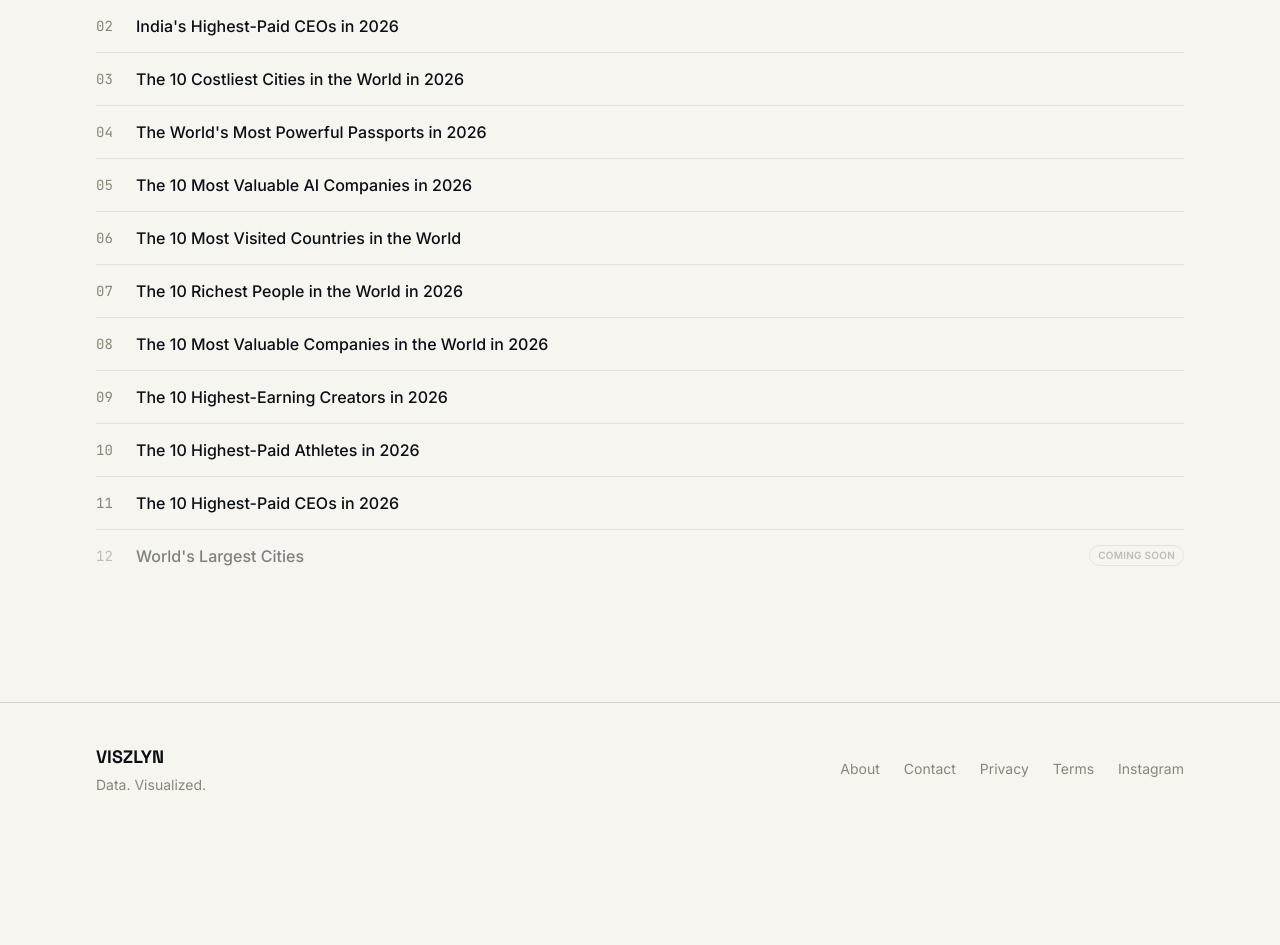
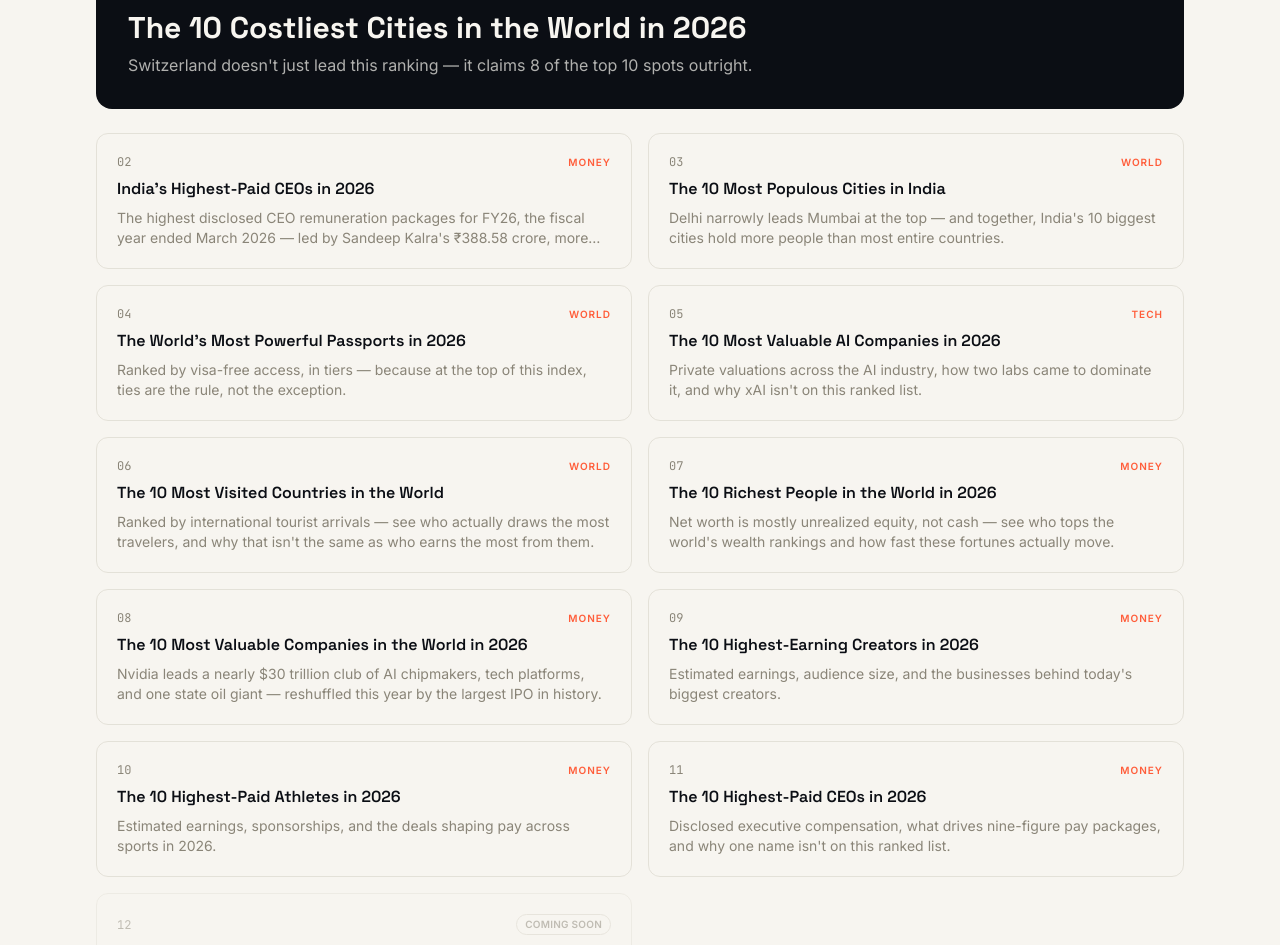
Before and after one commit to Vedang1655/viszlyn, a Next.js app: page /rankings in a window 1280 px wide. Shown: the part 380-1325 px from the top of the page. Before the commit the page ends 1215 px from the top, so only its background shows below. Built offline with nearby package versions, Linux system fonts and the light colour scheme.

Commit message:
Redesign rankings page, fix article order, orange wordmark

```diff
--- a/src/app/rankings/page.tsx
+++ b/src/app/rankings/page.tsx
@@ -14,6 +14,8 @@ export default function RankingsIndex() {
   const realRankings = ALL_RANKING_ARTICLES.map((article) => ({
     title: article.title,
     href: `/rankings/${article.slug}`,
+    eyebrow: article.eyebrow,
+    dek: article.dek,
   }));
 
   const rankings = [...realRankings, ...COMING_SOON];
--- a/src/components/LatestRankings.tsx
+++ b/src/components/LatestRankings.tsx
@@ -3,44 +3,94 @@ import Link from "next/link";
 type RankingLink = {
   title: string;
   href: string;
+  eyebrow?: string;
+  dek?: string;
   comingSoon?: boolean;
 };
 
+function ComingSoonCard({ item, index }: { item: RankingLink; index: number }) {
+  return (
+    <div className="flex flex-col gap-2 p-5 rounded-xl border border-stone-light/60 opacity-50 cursor-default">
+      <div className="flex items-center justify-between">
+        <span className="font-data text-xs text-stone">
+          {String(index + 1).padStart(2, "0")}
+        </span>
+        <span className="font-body text-[10px] font-semibold tracking-wide text-stone uppercase border border-stone-light rounded-full px-2 py-0.5">
+          Coming Soon
+        </span>
+      </div>
+      <span className="font-display font-semibold text-base text-ink leading-snug">
+        {item.title}
+      </span>
+    </div>
+  );
+}
+
 export function LatestRankings({ rankings }: { rankings: RankingLink[] }) {
+  const [featured, ...rest] = rankings;
+
   return (
     <section className="max-w-6xl mx-auto px-5 md:px-8 py-10 border-t border-stone-light">
       <h2 className="font-display font-semibold text-sm tracking-widest text-stone uppercase mb-5">
         Latest Rankings
       </h2>
-      <ol className="flex flex-col">
-        {rankings.map((item, i) =>
+
+      {featured &&
+        (featured.comingSoon ? (
+          <div className="mb-6">
+            <ComingSoonCard item={featured} index={0} />
+          </div>
+        ) : (
+          <Link
+            href={featured.href}
+            className="group block mb-6 p-6 md:p-8 rounded-2xl bg-ink hover:bg-ink/90 transition-colors"
+          >
+            <span className="font-body text-[11px] font-semibold tracking-widest text-signal uppercase">
+              {featured.eyebrow ?? "Latest"}
+            </span>
+            <h3 className="font-display font-bold text-2xl md:text-3xl text-paper mt-2 mb-2 leading-[1.15] group-hover:text-signal transition-colors">
+              {featured.title}
+            </h3>
+            {featured.dek && (
+              <p className="font-body text-sm md:text-base text-paper/70 max-w-2xl">
+                {featured.dek}
+              </p>
+            )}
+          </Link>
+        ))}
+
+      <div className="grid grid-cols-1 sm:grid-cols-2 gap-4">
+        {rest.map((item, i) =>
           item.comingSoon ? (
-            <li
+            <ComingSoonCard key={item.href} item={item} index={i + 1} />
+          ) : (
+            <Link
               key={item.href}
-              className="flex items-center gap-4 py-3.5 border-b border-stone-light/60 last:border-0 opacity-50 cursor-default"
+              href={item.href}
+              className="group flex flex-col gap-2 p-5 rounded-xl border border-stone-light/60 hover:border-signal/40 hover:bg-ink/[0.02] transition-colors"
             >
-              <span className="font-data text-sm text-stone w-6 shrink-0">
-                {String(i + 1).padStart(2, "0")}
+              <div className="flex items-center justify-between">
+                <span className="font-data text-xs text-stone">
+                  {String(i + 2).padStart(2, "0")}
+                </span>
+                {item.eyebrow && (
+                  <span className="font-body text-[10px] font-semibold tracking-widest text-signal uppercase">
+                    {item.eyebrow}
+                  </span>
+                )}
+              </div>
+              <span className="font-display font-semibold text-base text-ink leading-snug group-hover:text-signal transition-colors">
+                {item.title}
               </span>
-              <span className="font-body font-medium text-ink">{item.title}</span>
-              <span className="font-body text-[10px] font-semibold tracking-wide text-stone uppercase border border-stone-light rounded-full px-2 py-0.5 ml-auto">
-                Coming Soon
-              </span>
-            </li>
-          ) : (
-            <li key={item.href} className="border-b border-stone-light/60 last:border-0">
-              <Link href={item.href} className="flex items-center gap-4 py-3.5 group">
-                <span className="font-data text-sm text-stone w-6 shrink-0">
-                  {String(i + 1).padStart(2, "0")}
-                </span>
-                <span className="font-body font-medium text-ink group-hover:text-signal transition-colors">
-                  {item.title}
-                </span>
-              </Link>
-            </li>
+              {item.dek && (
+                <p className="font-body text-sm text-stone line-clamp-2">
+                  {item.dek}
+                </p>
+              )}
+            </Link>
           )
         )}
-      </ol>
+      </div>
     </section>
   );
 }
--- a/src/components/SiteFooter.tsx
+++ b/src/components/SiteFooter.tsx
@@ -12,7 +12,7 @@ export function SiteFooter() {
     <footer className="border-t border-stone-light mt-20">
       <div className="max-w-6xl mx-auto px-5 md:px-8 py-10 flex flex-col md:flex-row md:items-center md:justify-between gap-4">
         <div>
-          <span className="font-display font-bold text-lg text-ink">
+          <span className="font-display font-bold text-lg text-signal">
             VISZLYN
           </span>
           <p className="font-body text-sm text-stone mt-1">Data. Visualized.</p>
--- a/src/components/SiteHeader.tsx
+++ b/src/components/SiteHeader.tsx
@@ -21,7 +21,7 @@ export function SiteHeader() {
           className="flex items-baseline gap-2 group"
           onClick={() => setMenuOpen(false)}
         >
-          <span className="font-display font-bold text-xl tracking-tight text-ink">
+          <span className="font-display font-bold text-xl tracking-tight text-signal">
             VISZLYN
           </span>
           <span className="hidden sm:inline font-body text-xs text-stone">
--- a/src/data/rankings/index.ts
+++ b/src/data/rankings/index.ts
@@ -12,9 +12,9 @@ import { indiaHighestPaidCeos2026 } from "./india-highest-paid-ceos-2026";
 import { costliestCitiesWorld2026 } from "./costliest-cities-world-2026";
 
 export const ALL_RANKING_ARTICLES: RankingArticle[] = [
+  costliestCitiesWorld2026,
+  indiaHighestPaidCeos2026,
   indiaMostPopulousCities2026,
-  indiaHighestPaidCeos2026,
-  costliestCitiesWorld2026,
   mostPowerfulPassports2026,
   mostValuableAiCompanies2026,
   mostVisitedCountries2026,
```
